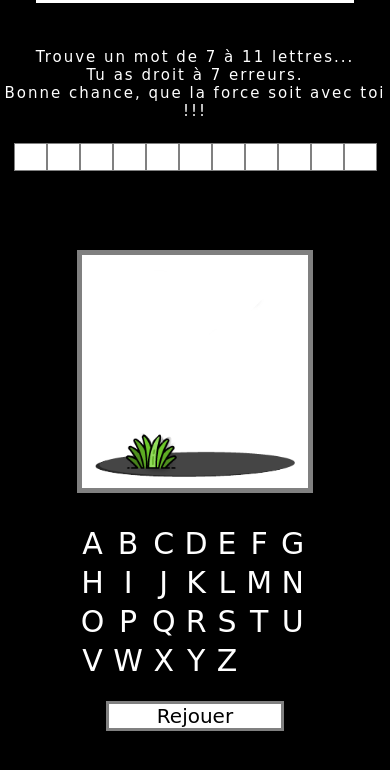
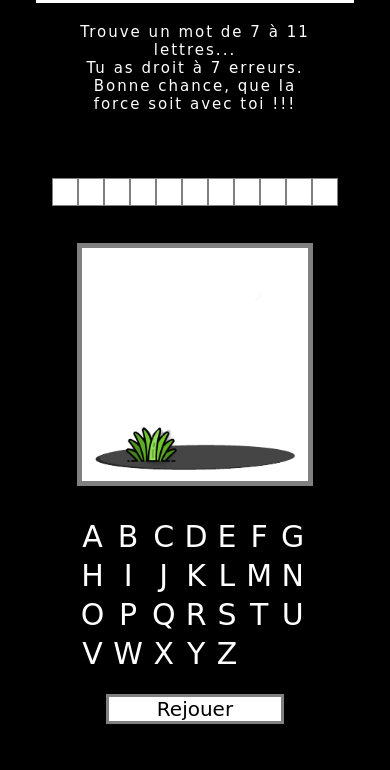
Before and after one commit to cecile/jeuPendu, a plain HTML site: page index.html in a window 390 px wide. Shown: the part 112-882 px from the top of the page. Drawn offline with Linux system fonts and the light colour scheme; a web font is replaced by a local one.

Commit message:
responsive iphone/ipad

```diff
--- a/css/stylesheet.css
+++ b/css/stylesheet.css
@@ -25,6 +25,7 @@ body{
 .contenair{
     display: flex;
     justify-content: space-around;
+    position: relative;
 }
 
 .titre{
@@ -382,22 +383,27 @@ a{
     }
 
     .texte{
-        margin-top: 45px;
+        margin-top: 20px;
+        width: 80%;
+        margin-left: auto;
+        margin-right: auto;
+        margin-bottom: 0;
     }
 
     .contenair {
-    display: flow-root;
+    flex-direction: column;
     text-align: center;
-    padding-top: 50px;
+    padding-top: 100px;
     }
 
     .reponse {
 
-    margin: auto;
+    margin: 0;
     position: absolute;
     width: 100%;
-    top: 120px;
-    padding-top: 75px;
+    top: 0;
+    bottom: 0;
+    padding-top: 0px;
     }
 
     .images .p{
@@ -421,7 +427,7 @@ a{
 
     .boite{
         font-size: 20px;
-        width: 27px;
+        width: 20px;
         text-align: center;
     }
 
--- a/index.html
+++ b/index.html
@@ -12,7 +12,7 @@
         <meta name="Geography" content="Vesoul, France">
         <meta name="Rating" content="general">
         <meta name="Category" content="games">
-        <meta name="viewport" content="width=device-width, initial-scale=1"> <!--mediaqueries-->
+        <meta name="viewport" content="width=device-width, initial-scale=1.0"> <!--mediaqueries-->
 
 		<!--fonts-->
 		<link href="https://fonts.googleapis.com/css?family=Love+Ya+Like+A+Sister" rel="stylesheet"> <!--google font - font-family: 'Love Ya Like A Sister', cursive; -->
```
